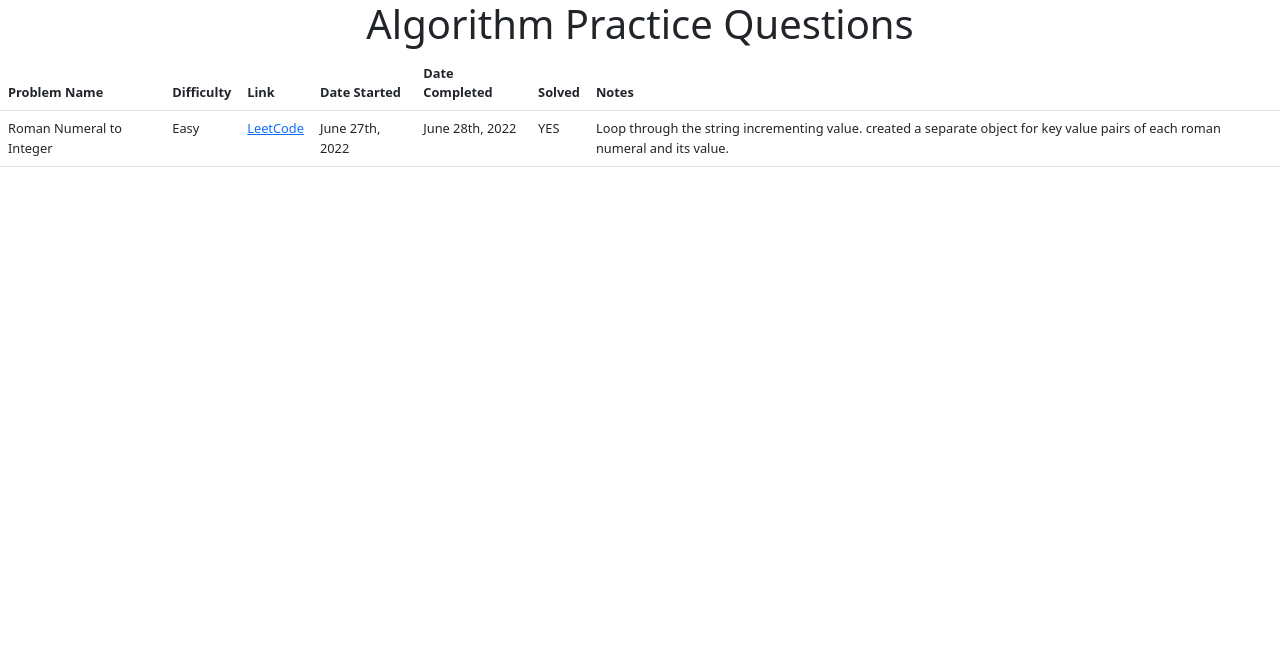
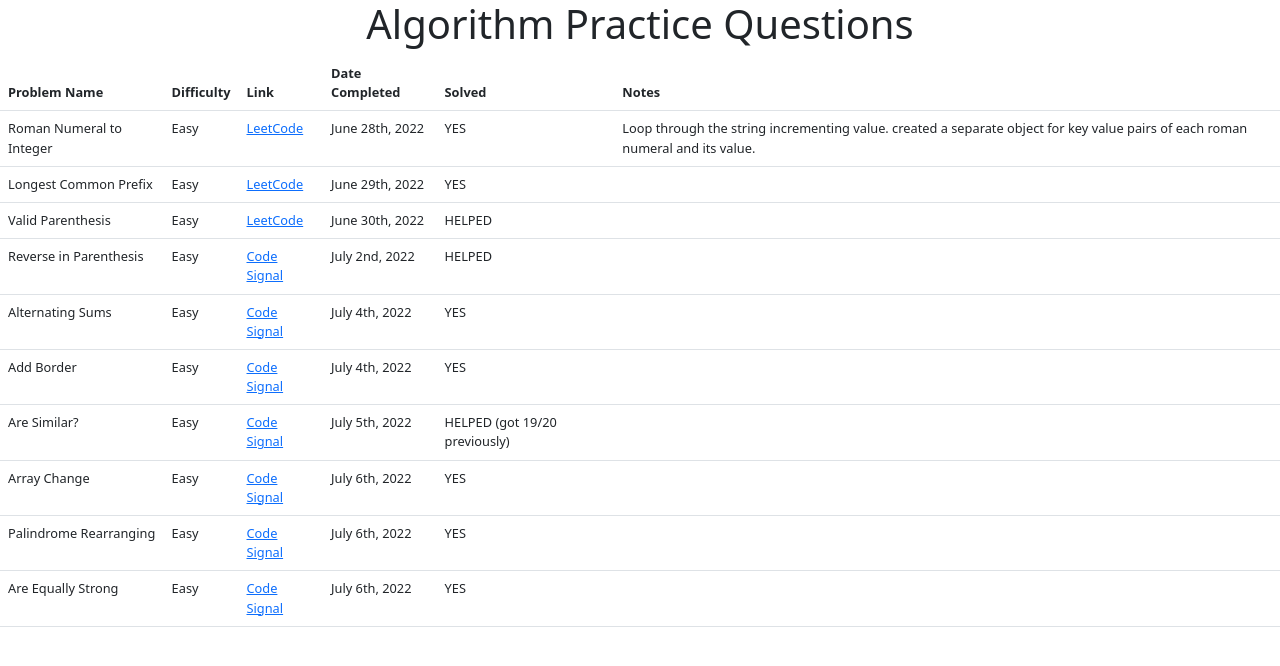
Before and after one commit to nathan-uch/algo-practice, a plain HTML site: page index.html in a window 1280 px wide. Drawn offline with nearby package versions, Linux system fonts and the light colour scheme; files whose address does not match are found by name.

Commit message:
Completed are_equally_strong.

```diff
--- a/index.html
+++ b/index.html
@@ -16,7 +16,6 @@
                 <th scope="col">Problem Name</th>
                 <th scope="col">Difficulty</th>
                 <th scope="col">Link</th>
-                <th scope="col">Date Started</th>
                 <th scope="col">Date Completed</th>
                 <th scope="col">Solved</th>
                 <th scope="col">Notes</th>
@@ -27,12 +26,82 @@
                 <td>Roman Numeral to Integer</td>
                 <td>Easy</td>
                 <td><a href="https://leetcode.com/problems/roman-to-integer/" target="_blank">LeetCode</a></td>
-                <td>June 27th, 2022</td>
                 <td>June 28th, 2022</td>
                 <td>YES</td>
                 <td>Loop through the string incrementing value. created a separate object for key value pairs of each roman numeral and its value.</td>
             </tr>
-
+            <tr>
+                <td>Longest Common Prefix</td>
+                <td>Easy</td>
+                <td><a href="https://leetcode.com/problems/longest-common-prefix/">LeetCode</a></td>
+                <td>June 29th, 2022</td>
+                <td>YES</td>
+                <td></td>
+            </tr>
+            <tr>
+                <td>Valid Parenthesis</td>
+                <td>Easy</td>
+                <td><a href="https://leetcode.com/problems/valid-parentheses/" target="_blank">LeetCode</a></td>
+                <td>June 30th, 2022</td>
+                <td>HELPED</td>
+                <td></td>
+            </tr>
+            <tr>
+                <td>Reverse in Parenthesis</td>
+                <td>Easy</td>
+                <td><a href="https://app.codesignal.com/arcade/intro/level-3/9DgaPsE2a7M6M2Hu6" target="_blank">Code Signal</a></td>
+                <td>July 2nd, 2022</td>
+                <td>HELPED</td>
+                <td></td>
+            </tr>
+            <tr>
+                <td>Alternating Sums</td>
+                <td>Easy</td>
+                <td><a href="https://app.codesignal.com/arcade/intro/level-4/cC5QuL9fqvZjXJsW9" target="_blank">Code Signal</a></td>
+                <td>July 4th, 2022</td>
+                <td>YES</td>
+                <td></td>
+            </tr>
+            <tr>
+                <td>Add Border</td>
+                <td>Easy</td>
+                <td><a href="https://app.codesignal.com/arcade/intro/level-4/ZCD7NQnED724bJtjN" target="_blank">Code Signal</a></td>
+                <td>July 4th, 2022</td>
+                <td>YES</td>
+                <td></td>
+            </tr>
+            <tr>
+                <td>Are Similar?</td>
+                <td>Easy</td>
+                <td><a href="https://app.codesignal.com/arcade/intro/level-4/xYXfzQmnhBvEKJwXP" target="_blank">Code Signal</a></td>
+                <td>July 5th, 2022</td>
+                <td>HELPED (got 19/20 previously)</td>
+                <td></td>
+            </tr>
+            <tr>
+                <td>Array Change</td>
+                <td>Easy</td>
+                <td><a href="https://app.codesignal.com/arcade/intro/level-4/xvkRbxYkdHdHNCKjg" target="_blank">Code Signal</a></td>
+                <td>July 6th, 2022</td>
+                <td>YES</td>
+                <td></td>
+            </tr>
+            <tr>
+                <td>Palindrome Rearranging</td>
+                <td>Easy</td>
+                <td><a href="https://app.codesignal.com/arcade/intro/level-4/Xfeo7r9SBSpo3Wico" target="_blank">Code Signal</a></td>
+                <td>July 6th, 2022</td>
+                <td>YES</td>
+                <td></td>
+            </tr>
+            <tr>
+                <td>Are Equally Strong</td>
+                <td>Easy</td>
+                <td><a href="https://app.codesignal.com/arcade/intro/level-5/g6dc9KJyxmFjB98dL" target="_blank">Code Signal</a></td>
+                <td>July 6th, 2022</td>
+                <td>YES</td>
+                <td></td>
+            </tr>
         </tbody>
     </table>
     <script src="https://cdn.jsdelivr.net/npm/bootstrap@5.2.0-beta1/dist/js/bootstrap.bundle.min.js" integrity="sha384-pprn3073KE6tl6bjs2QrFaJGz5/SUsLqktiwsUTF55Jfv3qYSDhgCecCxMW52nD2" crossorigin="anonymous"></script>
```
Also changed, not shown: algo_exercises/are_equally_strong.js (added, +27 -0 lines).
